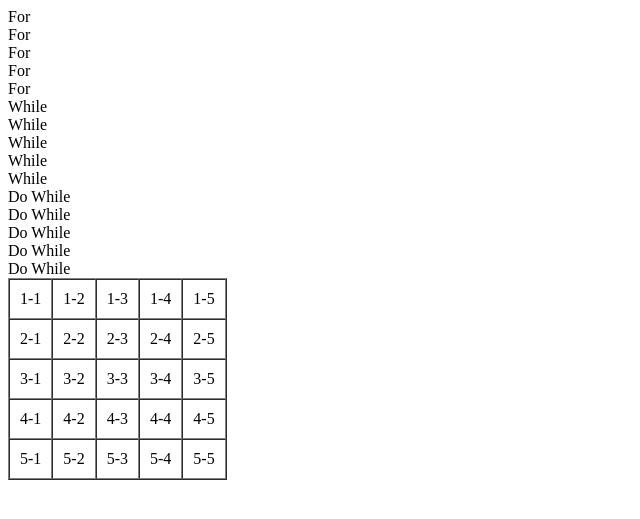
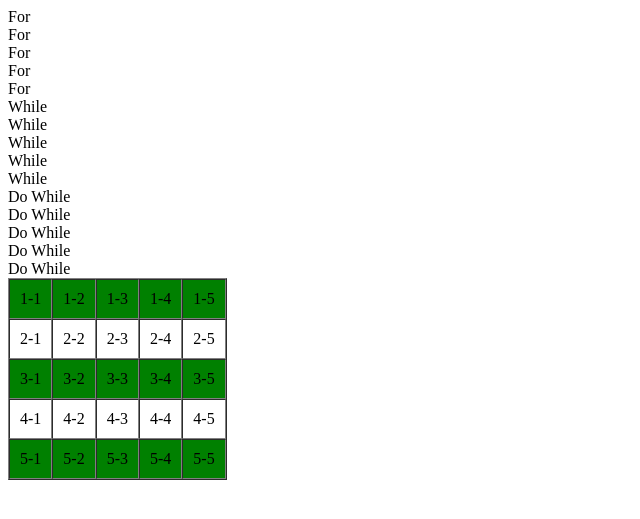
Before and after one commit to Izz-Muiz/php_training, a PHP site: page /training2_looping.php in a window 1280 px wide. Shown: the top 519 px of the page, without its empty margins (0-640 px from the left). Run offline with PHP 8.4, Linux system fonts and the light colour scheme.

Commit message:
feat : add condition style in table

```diff
--- a/training2_looping.php
+++ b/training2_looping.php
@@ -26,11 +26,20 @@ do {
     <meta charset="UTF-8">
     <meta name="viewport" content="width=device-width, initial-scale=1.0">
     <title>Looping</title>
+    <style>
+        .lineColor{
+            background-color: green;
+        }
+    </style>
 </head>
 <body>
     <table border="1" cellpadding="10" cellspacing="0">
         <?php for ($i=1; $i <= 5; $i++) : ?>
+            <?php if($i % 2 == 1) : ?>
+            <tr class="lineColor">
+            <?php else: ?>
             <tr>
+            <?php endif; ?>
                 <?php for ($j=1; $j <= 5; $j++) : ?>
                     <td><?= "$i-$j" ?></td>
                 <?php endfor; ?>
```
